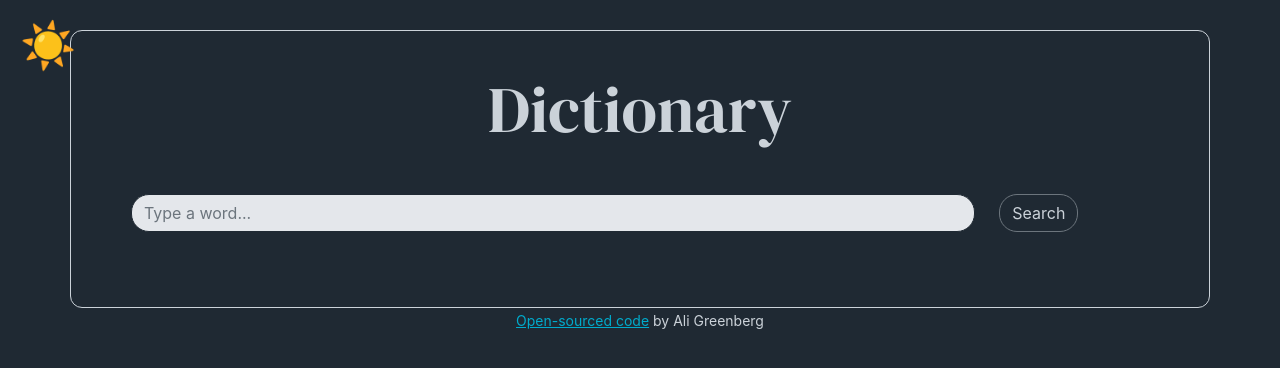
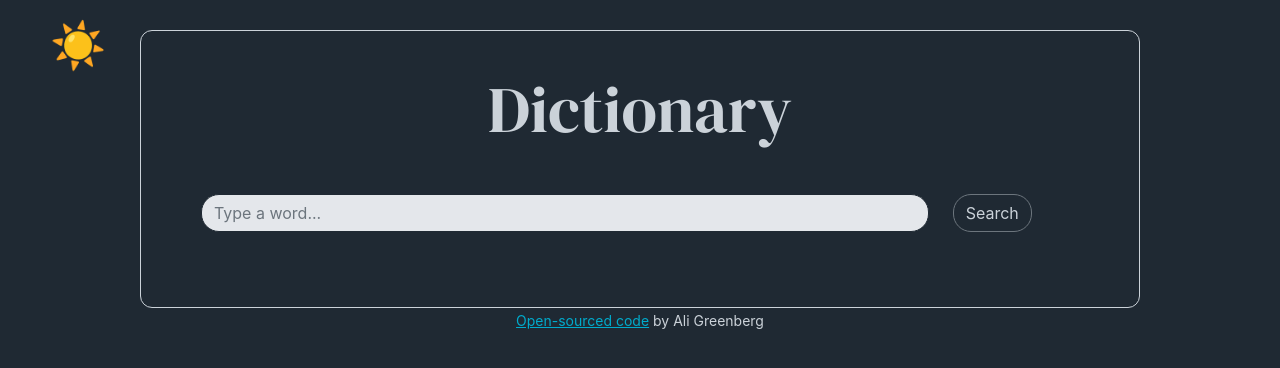
Before and after one commit to aligberg/dictionary-project, a React (Create React App) app: page / in a window 1280 px wide. Shown: the top 368 px of the page. Built offline with nearby package versions, Linux system fonts and the light colour scheme; no server answers.

Commit message:
added container max-width

```diff
--- a/src/App.css
+++ b/src/App.css
@@ -3,6 +3,7 @@
   border-radius: 12px;
   margin: 0 auto;
   margin-top: -50px;
+  max-width: 1000px;
 }
 h1 {
   font-family: 'DM Serif Display', serif;
--- a/src/Toggle.css
+++ b/src/Toggle.css
@@ -2,7 +2,7 @@
   border: none;
   background: none;
   font-size: 45px;
-  padding-left: 20px;
+  padding-left: 50px;
   margin-top: 10px;
   display: inline-block;
 }
```
Also changed, not shown: 1 other file (tests, documents, lock files or other folders).
